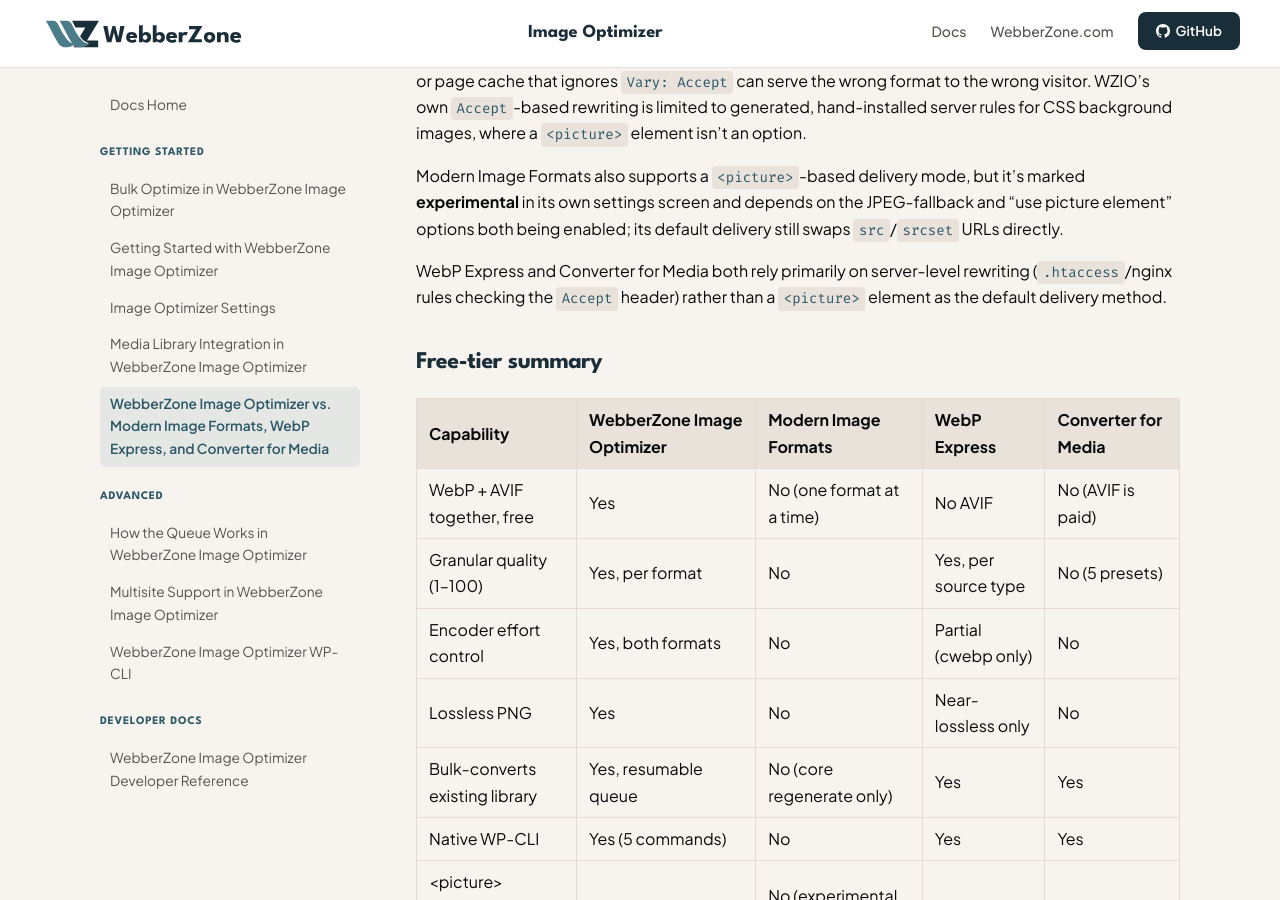
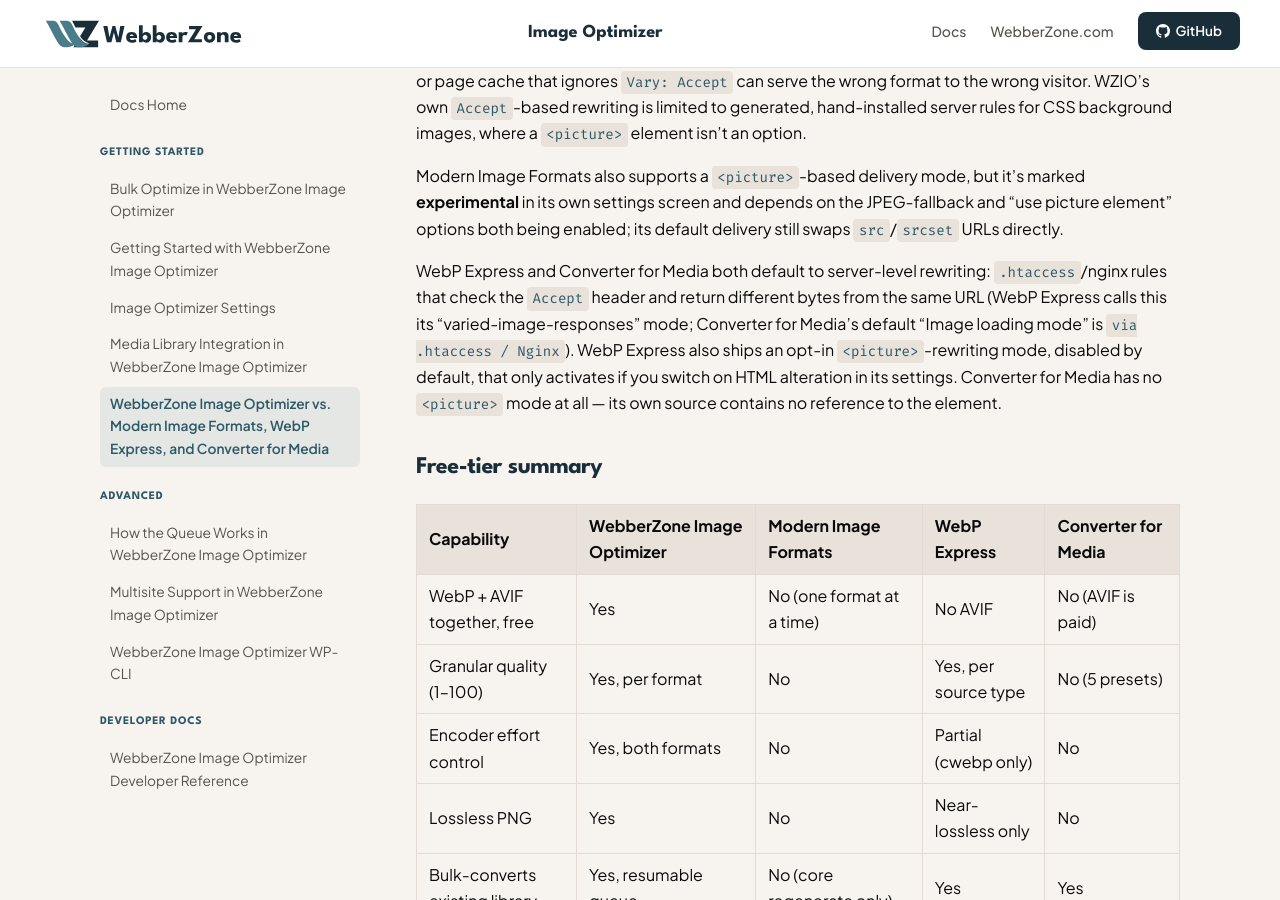
Before and after one commit to WebberZone/webberzone-image-optimizer, a Jekyll site: the page built from docs/01-wzio-getting-started/webberzone-image-optimizer-vs-alternatives.md, in a window 1280 px wide and 900 px high, scrolled down 3749 px. Built offline with Jekyll 4.4.1, drawn with Linux system fonts in a browser that asks for light colours.

Commit message:
Clarify WebP Express's opt-in picture-element mode in delivery comparison

```diff
--- a/docs/01-wzio-getting-started/webberzone-image-optimizer-vs-alternatives.md
+++ b/docs/01-wzio-getting-started/webberzone-image-optimizer-vs-alternatives.md
@@ -103,7 +103,7 @@ WebberZone Image Optimizer wraps images in a `<picture>` element by default, so
 
 Modern Image Formats also supports a `<picture>`-based delivery mode, but it's marked **experimental** in its own settings screen and depends on the JPEG-fallback and "use picture element" options both being enabled; its default delivery still swaps `src`/`srcset` URLs directly.
 
-WebP Express and Converter for Media both rely primarily on server-level rewriting (`.htaccess`/nginx rules checking the `Accept` header) rather than a `<picture>` element as the default delivery method.
+WebP Express and Converter for Media both default to server-level rewriting: `.htaccess`/nginx rules that check the `Accept` header and return different bytes from the same URL (WebP Express calls this its "varied-image-responses" mode; Converter for Media's default "Image loading mode" is `via .htaccess / Nginx`). WebP Express also ships an opt-in `<picture>`-rewriting mode, disabled by default, that only activates if you switch on HTML alteration in its settings. Converter for Media has no `<picture>` mode at all — its own source contains no reference to the element.
 
 ## Free-tier summary
 
```
